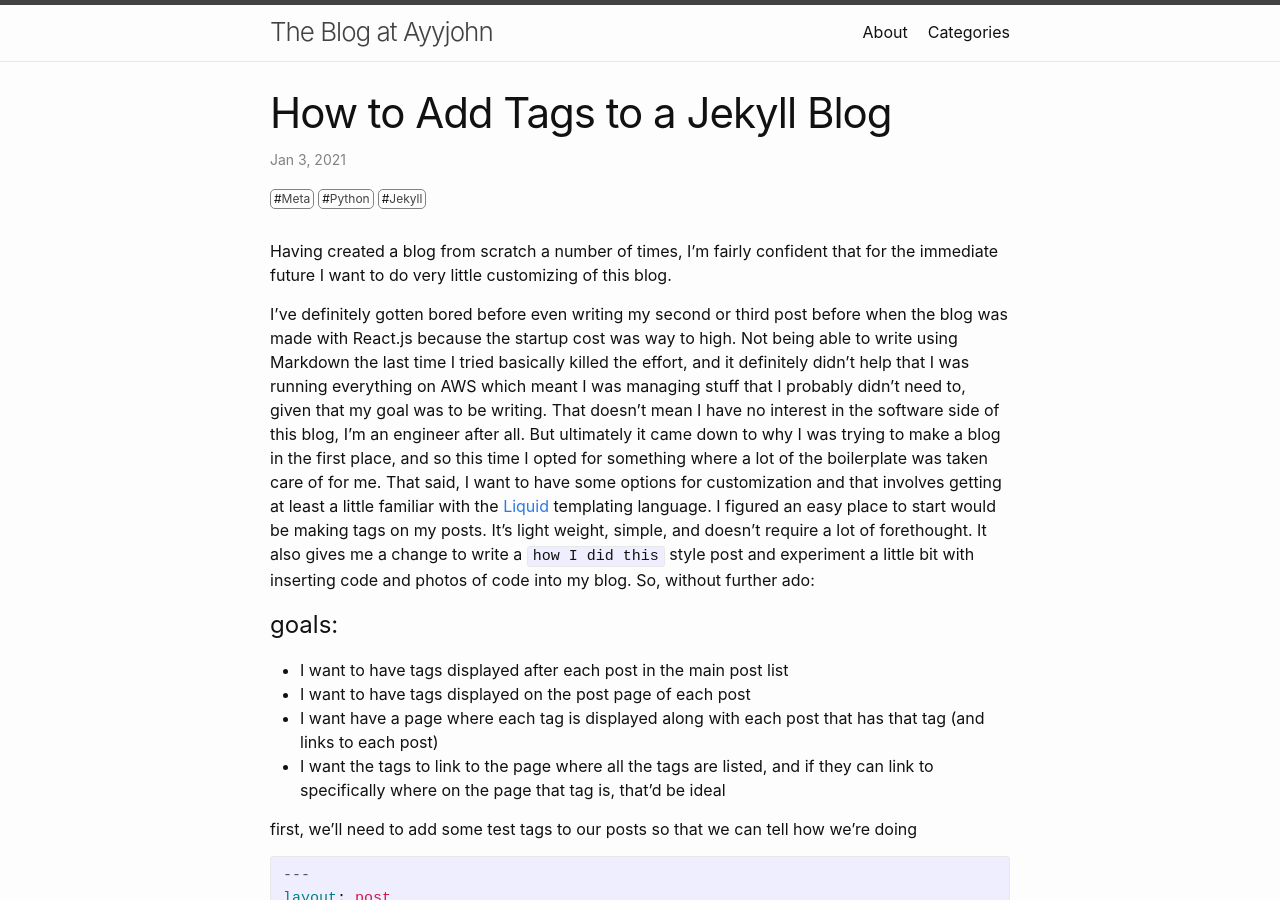
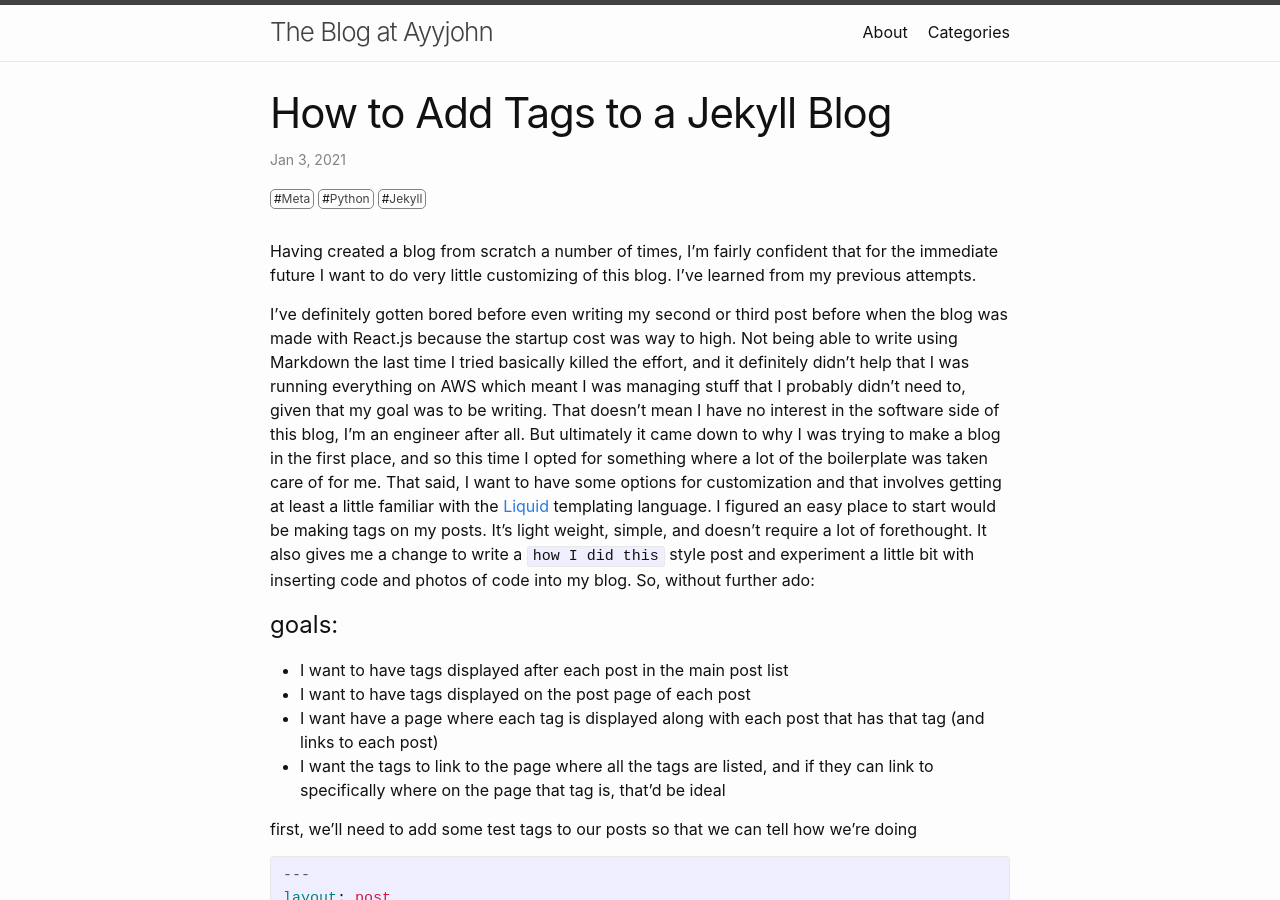
Before and after one commit to ayyjohn/ayyjohn.github.io, a Jekyll site: the page built from _posts/2021-01-03-adding-tags.markdown, in a window 1280 px wide and 900 px high. Built offline with Jekyll 4.4.1, drawn with Linux system fonts in a browser that asks for light colours.

Commit message:
update tags post

```diff
--- a/_posts/2021-01-03-adding-tags.markdown
+++ b/_posts/2021-01-03-adding-tags.markdown
@@ -5,7 +5,7 @@ date:   2021-01-03 14:19:00 -0800
 permalink: /posts/:title
 categories: [meta, python, jekyll]
 ---
-Having created a blog from scratch a number of times, I'm fairly confident that for the immediate future I want to do very little customizing of this blog.
+Having created a blog from scratch a number of times, I'm fairly confident that for the immediate future I want to do very little customizing of this blog. I've learned from my previous attempts.
 
 I've definitely gotten bored before even writing my second or third post before when the blog was made with React.js because the startup cost was way to high.
 Not being able to write using Markdown the last time I tried basically killed the effort, and it definitely didn't help that I was running everything on AWS which meant I was managing stuff that I probably didn't need to, given that my goal was to be writing.
```
